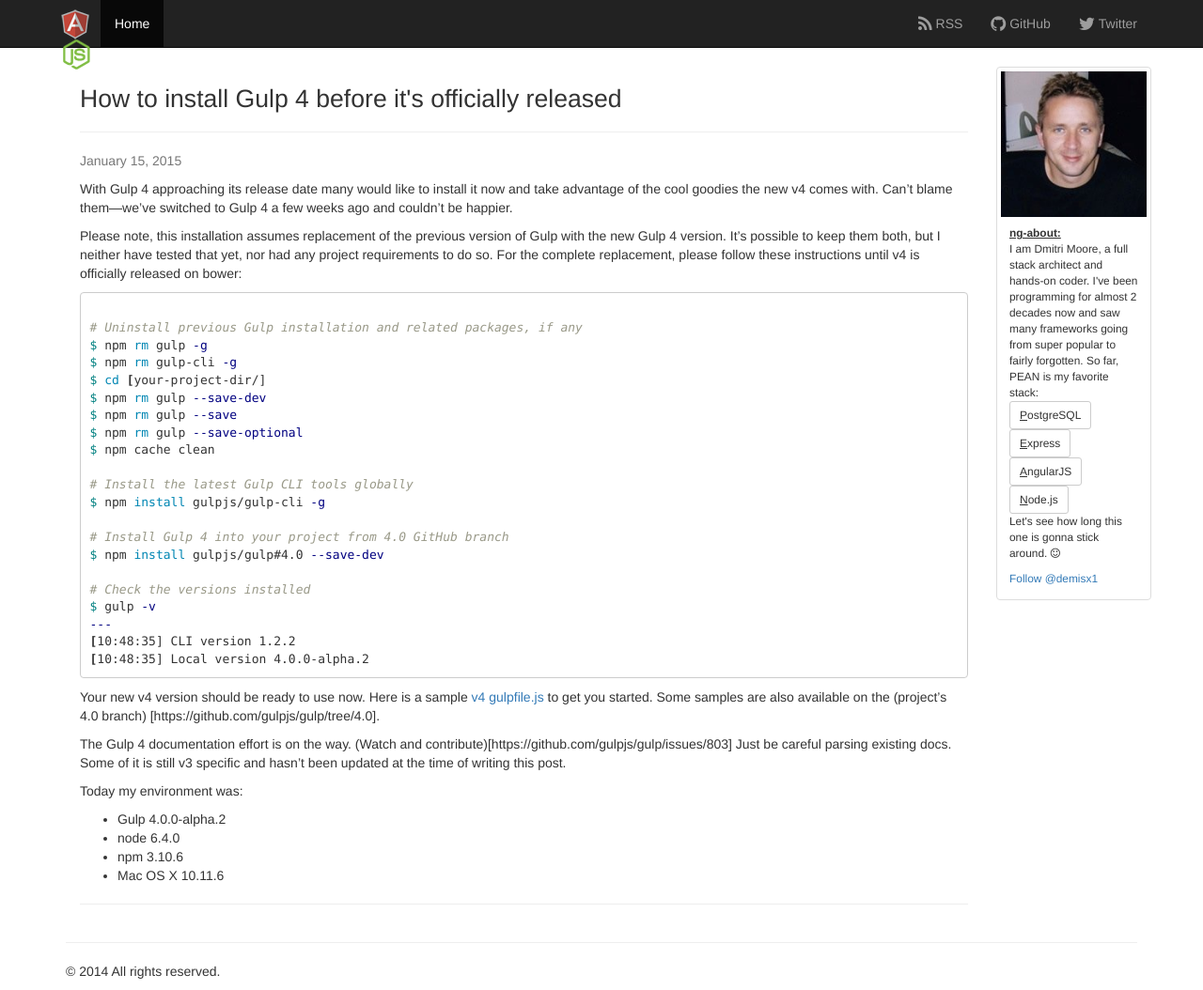
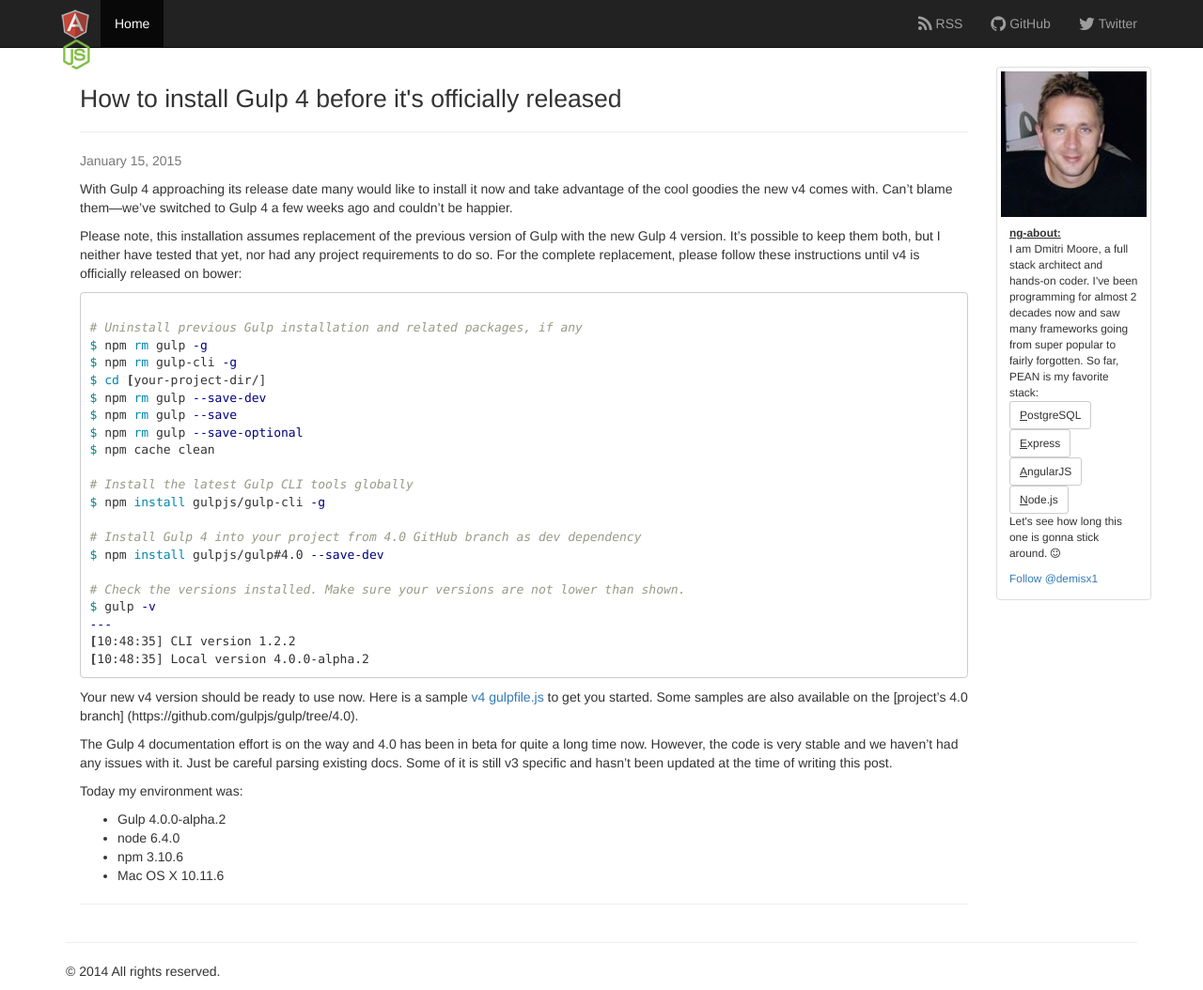
Before and after one commit to demisx/demisx.github.io, a Jekyll site: the page built from _posts/2015-01-15-install-gulp4.md, in a window 1280 px wide. Shown: the whole page at 94% size. Built offline with Jekyll 4.4.1, drawn with Linux system fonts in a browser that asks for light colours; nearby versions of some CDN libraries; comment, search, counter and statistics services are not loaded.

Commit message:
Update gulp installation instructions

```diff
--- a/_posts/2015-01-15-install-gulp4.md
+++ b/_posts/2015-01-15-install-gulp4.md
@@ -32,10 +32,10 @@ $ npm cache clean
 # Install the latest Gulp CLI tools globally
 $ npm install gulpjs/gulp-cli -g
 
-# Install Gulp 4 into your project from 4.0 GitHub branch
+# Install Gulp 4 into your project from 4.0 GitHub branch as dev dependency
 $ npm install gulpjs/gulp#4.0 --save-dev
 
-# Check the versions installed
+# Check the versions installed. Make sure your versions are not lower than shown.
 $ gulp -v
 ---
 [10:48:35] CLI version 1.2.2
@@ -44,11 +44,11 @@ $ gulp -v
 
 Your new v4 version should be ready to use now. Here is a sample
 [v4 gulpfile.js](https://gist.github.com/demisx/beef93591edc1521330a) to get you started.
-Some samples are also available on the (project's 4.0 branch)
-[https://github.com/gulpjs/gulp/tree/4.0].
+Some samples are also available on the [project's 4.0 branch]
+(https://github.com/gulpjs/gulp/tree/4.0).
 
-The Gulp 4 documentation effort is on the way.
-(Watch and contribute)[https://github.com/gulpjs/gulp/issues/803]
+The Gulp 4 documentation effort is on the way and 4.0 has been in beta for quite a long time now.
+However, the code is very stable and we haven't had any issues with it.
 Just be careful parsing existing docs. Some of it is still v3 specific and hasn't been updated
 at the time of writing this post.
 
```
